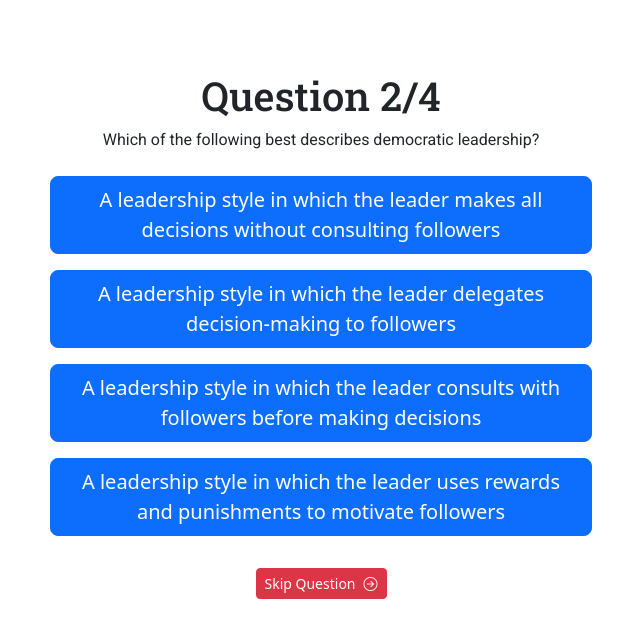
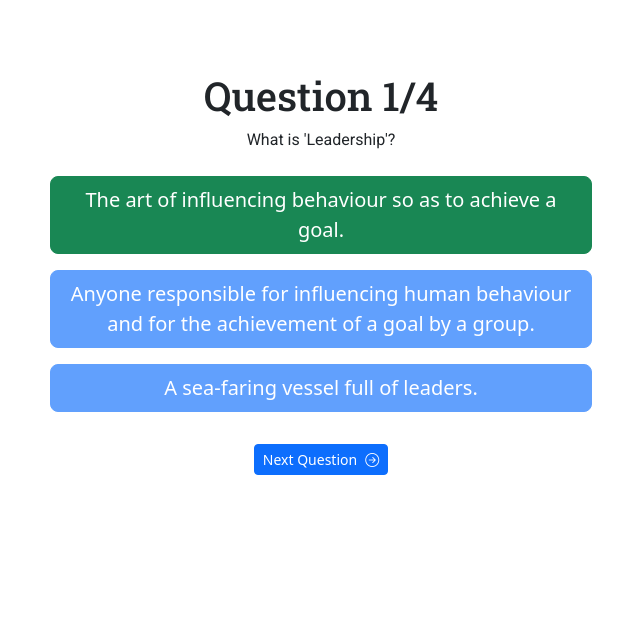
Before and after one commit to ianaack/d2l, a React (Create React App) app: page /quiz in a window 1280 px wide. Both pictures are taken after a click on the button "The art of influencing behaviour so as to achieve a goal.". Shown: the top 638 px of the page, without its empty margins (319-959 px from the left). Built offline with nearby package versions, Linux system fonts and the light colour scheme.

Commit message:
Update: replaced skip button with dynamic next button

```diff
--- a/src/index.css
+++ b/src/index.css
@@ -40,3 +40,8 @@ main {
 	width: 100%;
 	height: 250px;
 }
+
+.hidden {
+	display: none;
+	visibility: hidden;
+}
--- a/src/pages/Quiz.jsx
+++ b/src/pages/Quiz.jsx
@@ -18,12 +18,32 @@ const Quiz = () => {
 	const currentMultipleChoice = MultipleChoiceQuestions[currentQuestion];
 
 	// handleClick function for multiple choice questions
-	const handleClick = (isCorrect) => {
-		// if option is correct, increase score by 1
+	const handleClick = (isCorrect, answerID) => {
+		// Remove disabled attribute from the next question button, allowing a user to move on with the quiz
+		const nextQuestionBtn = document.getElementById("nextQuestionBtn");
+		nextQuestionBtn.classList.remove("hidden");
+
+		// Get all the answer elements
+		const answerElements = document.querySelectorAll(".answer");
+
+		// Loop through all the answer elements and disable them if they are not the clicked answer
+		answerElements.forEach((element) => {
+			if (element.id !== `answer${answerID}`) {
+				element.setAttribute("disabled", true);
+			}
+		});
+
+		// Get the clicked answer element by its ID
+		const answerElement = document.getElementById(`answer${answerID}`);
+
+		// if the clicked answer is correct, change the btn colour from blue to green and increase the score by 1
+		// otherwise replace the btn colour from blue to red
 		if (isCorrect) {
+			answerElement.classList.replace("btn-primary", "btn-success");
 			setScore(score + 1);
+		} else {
+			answerElement.classList.replace("btn-primary", "btn-danger");
 		}
-		callNextQuestion();
 	};
 
 	// handleClick function for select all questions
@@ -33,7 +53,6 @@ const Quiz = () => {
 		if (isSelectionCorrect) {
 			setScore(score + 1);
 		}
-		callNextQuestion();
 	};
 
 	// handle selection of checkboxes for select all that apply questions
@@ -48,6 +67,9 @@ const Quiz = () => {
 
 	// this function calls the next question if there is one, or shows the final score if not
 	const callNextQuestion = () => {
+		console.log(`Element was clicked.`);
+		const nextQuestionBtn = document.getElementById("nextQuestionBtn");
+		nextQuestionBtn.classList.add("hidden");
 		//  if there are more questions in the array, call the next question object
 		//  else show final score
 		const nextQuestion = currentQuestion + 1;
@@ -129,8 +151,9 @@ const Quiz = () => {
 							? currentMultipleChoice.answerOptions.map((item) => (
 									<button
 										key={item.answerText}
-										onClick={() => handleClick(item.isCorrect)}
-										className="btn btn-lg btn-primary m-2"
+										id={"answer" + item.id}
+										onClick={() => handleClick(item.isCorrect, item.id)}
+										className="btn btn-lg btn-primary m-2 answer"
 									>
 										{item.answerText}
 									</button>
@@ -162,11 +185,11 @@ const Quiz = () => {
 					<nav className="text-center">
 						{currentQuestion < MultipleChoiceQuestions.length ? (
 							<button
-								onClick={() => handleClick(false)}
-								className="btn btn-sm btn-danger mt-4"
+								id="nextQuestionBtn"
+								onClick={callNextQuestion}
+								className="btn btn-sm btn-primary mt-4 hidden"
 							>
-								Skip Question
-								<i className="bi bi-arrow-right-circle ms-2"></i>
+								Next Question<i className="bi bi-arrow-right-circle ms-2"></i>
 							</button>
 						) : (
 							<button
--- a/src/pages/components/MultipleChoiceQuestions.js
+++ b/src/pages/components/MultipleChoiceQuestions.js
@@ -3,12 +3,14 @@ export const MultipleChoiceQuestions = [
 		questionText: "What is 'Leadership'?",
 		answerOptions: [
 			{
+        id: 0,
 				answerText: "The art of influencing behaviour so as to achieve a goal.",
 				isCorrect: true,
 				feedback:
 					"Correct!  Although some consider it a “craft” because it is part art, part science.",
 			},
 			{
+        id: 1,
 				answerText:
 					"Anyone responsible for influencing human behaviour and for the achievement of a goal by a group.",
 				isCorrect: false,
@@ -16,6 +18,7 @@ export const MultipleChoiceQuestions = [
 					"Not quite.  This more accurately describes a leader rather than leadership.",
 			},
 			{
+        id: 2,
 				answerText: "A sea-faring vessel full of leaders.",
 				isCorrect: false,
 				feedback: "Funny, but no.",
@@ -27,6 +30,7 @@ export const MultipleChoiceQuestions = [
 			"Which of the following best describes democratic leadership?",
 		answerOptions: [
 			{
+        id: 0,
 				answerText:
 					"A leadership style in which the leader makes all decisions without consulting followers",
 				isCorrect: false,
@@ -34,18 +38,21 @@ export const MultipleChoiceQuestions = [
 					"Incorrect. This option best describes autocratic leadership.",
 			},
 			{
+        id: 1,
 				answerText:
 					"A leadership style in which the leader delegates decision-making to followers",
 				isCorrect: false,
 				feedback: "Incorrect. This option best describes free-rein leadership.",
 			},
 			{
+        id: 2,
 				answerText:
 					"A leadership style in which the leader consults with followers before making decisions",
 				isCorrect: true,
 				feedback: "Correct! This option best describes democratic leadership.",
 			},
 			{
+        id: 3,
 				answerText:
 					"A leadership style in which the leader uses rewards and punishments to motivate followers",
 				isCorrect: false,
--- a/src/pages/components/SelectAllQuestions.js
+++ b/src/pages/components/SelectAllQuestions.js
@@ -3,24 +3,28 @@ export const SelectAllQuestions = [
 		questionText: "Which of the following are examples of leaders?",
 		answerOptions: [
 			{
+				id: 0,
 				answerText: "Military Officers",
 				isCorrect: true,
 				feedback:
 					"Correct! If there is gold on the shoulder, they are a leader.",
 			},
 			{
+				id: 1,
 				answerText: "Jedi Knights",
 				isCorrect: true,
 				feedback:
 					"Correct!  Although they answer to the Jedi council, they also have prodigies that they must lead and mentor in the ways of The Force.",
 			},
 			{
+				id: 2,
 				answerText: "Civil Servants",
 				isCorrect: true,
 				feedback:
 					"Correct! Contrary to what the name suggests, these people are considered to be leaders of the public.",
 			},
 			{
+				id: 3,
 				answerText: "Padawans",
 				isCorrect: false,
 				feedback:
@@ -34,24 +38,28 @@ export const SelectAllQuestions = [
 			"Which of the following leadership styles are you familiar with?",
 		answerOptions: [
 			{
+				id: 0,
 				answerText: "Transformational",
 				isCorrect: false,
 				feedback:
 					"We did not learn about this leadership type during the module, however, transformational leadership is a leadership style that focuses on inspiring and motivating followers to achieve their full potential, both individually and as part of a team.",
 			},
 			{
+				id: 1,
 				answerText: "Autocratic",
 				isCorrect: true,
 				feedback:
 					"Correct! Autocratic leadership, also known as authoritarian leadership, is a leadership style characterized by individual control over all decisions and little input from group members.",
 			},
 			{
+				id: 2,
 				answerText: "Democratic",
 				isCorrect: true,
 				feedback:
 					"Correct! Democratic leadership, also known as participative leadership, is a type of leadership style in which members of the group take a more participative role in the decision-making process.",
 			},
 			{
+				id: 3,
 				answerText: "Laissez-faire",
 				isCorrect: true,
 				feedback:
```
